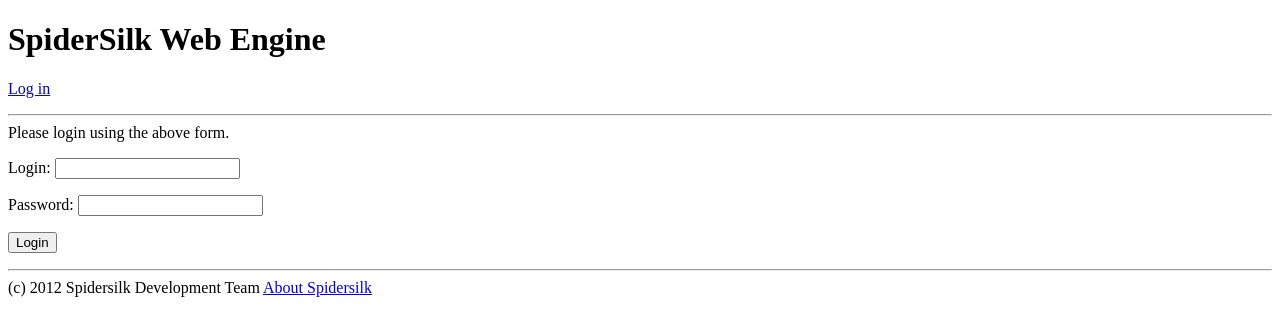
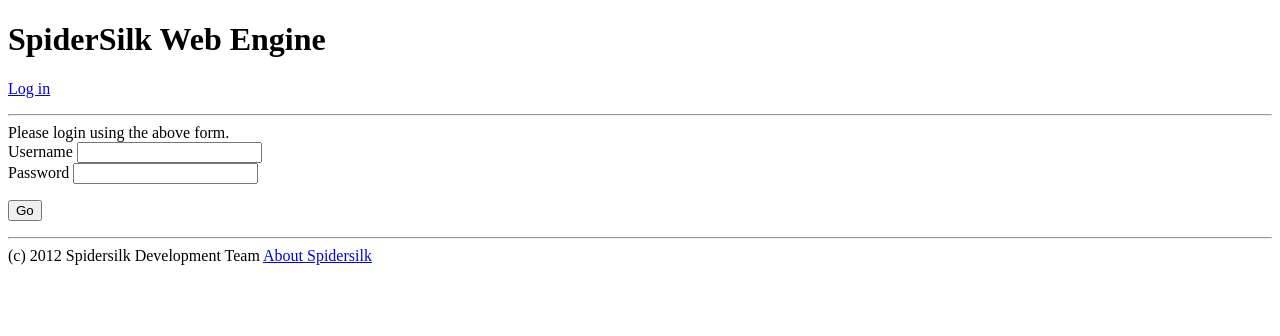
Before and after one commit to JarrodHenry/SpiderSilk, a Flask app: page /login/ in a window 1280 px wide. Shown: the top 336 px of the page. Run offline with Flask 2, Linux system fonts and the light colour scheme; parts of the project's set-up code (start-up, migrations or seed data) failed here and were passed over.

Commit message:
User login now using wtforms

```diff
--- a/app.py
+++ b/app.py
@@ -1,5 +1,7 @@
 from flask import Flask, url_for, request, session, redirect, render_template
-from login import display_login_form, process_login_form
+from login import LoginForm
+from db import User, session as dbsession
+
 from flask.ext.bcrypt import Bcrypt
 
 app = Flask(__name__)
@@ -30,10 +32,22 @@
 
 @app.route("/login/", methods=['GET', 'POST'])
 def login():
-	if request.method == 'POST':
-		return process_login_form()
+	form = LoginForm()
+
+	if  form.validate_on_submit():
+		login = form.username.data
+		password = form.password.data
+		user = dbsession.query(User).filter_by(name=login).first()
+
+		if password == user.password:
+			session['username'] = login
+			print "In"
+			return redirect(url_for('hello'))
+		else:
+			flash("Invalid login")
+			return redirect(url_for('login'))
 	else:
-		return display_login_form()
+		return render_template('login.html', form=form)
 
 @app.route("/logout/")
 def logout():
--- a/login.py
+++ b/login.py
@@ -1,30 +1,8 @@
 from flask import render_template, request, session, redirect, url_for, flash
 from db import User, session as dbsession
+#from wtforms import Form, PasswordField, TextField, validators
+from flask.ext.wtf import Form, TextField, PasswordField, Required, validators
 
-def process_login_form():
-	login = request.form['login']
-	password = request.form['password']
-	user = dbsession.query(User).filter_by(name=login).first()
-	if request.form['password'] == None:
-		flash("Please enter a password")
-		return redirect(url_for('login'))
-
-	if request.form['login'] == None:
-		flash("Please enter a username")
-		return redirect(url_for('login'))
-
-	if user == None:
-		flash("Invalid login")
-		return redirect(url_for('login'))
-
-	if password == user.password:
-		session['username'] = request.form['login']
-	else:
-		flash("Invalid login")
-		return redirect(url_for('login'))
-
-
-	return redirect(url_for('hello'))
-
-def display_login_form():
-	return render_template('login.html')
+class LoginForm(Form):
+	username = TextField('Username', [validators.required()])
+	password = PasswordField('Password', [validators.required()])
--- a/templates/login.html
+++ b/templates/login.html
@@ -4,10 +4,12 @@
 
 {% block content %}
 Please login using the above form.
-<form action="" method="POST">
-	<P> Login: <input type="Text" name="login"></p>
-	<P> Password: <input type="Password" name ="password"></p>
-	<p><Button>Login</Button></P>
-</form>
+
+<form method="POST" action=".">
+{{ form.csrf_token }}
+{{ form.username.label }} {{ form.username }} <BR>
+{{ form.password.label }} {{ form.password }}
+<p><input type="submit" value="Go"></P>
+</Form>
 
 {% endblock %}
```
